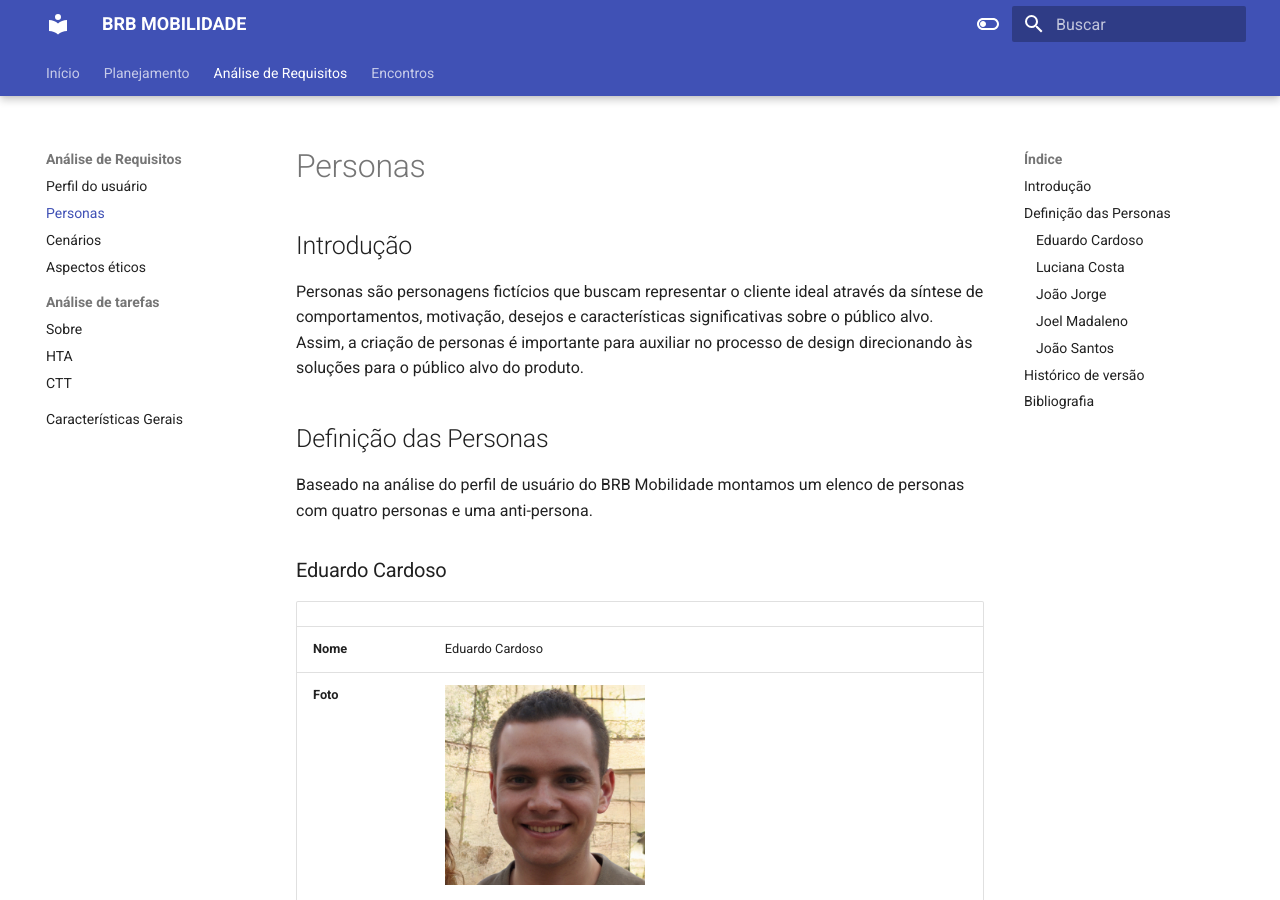
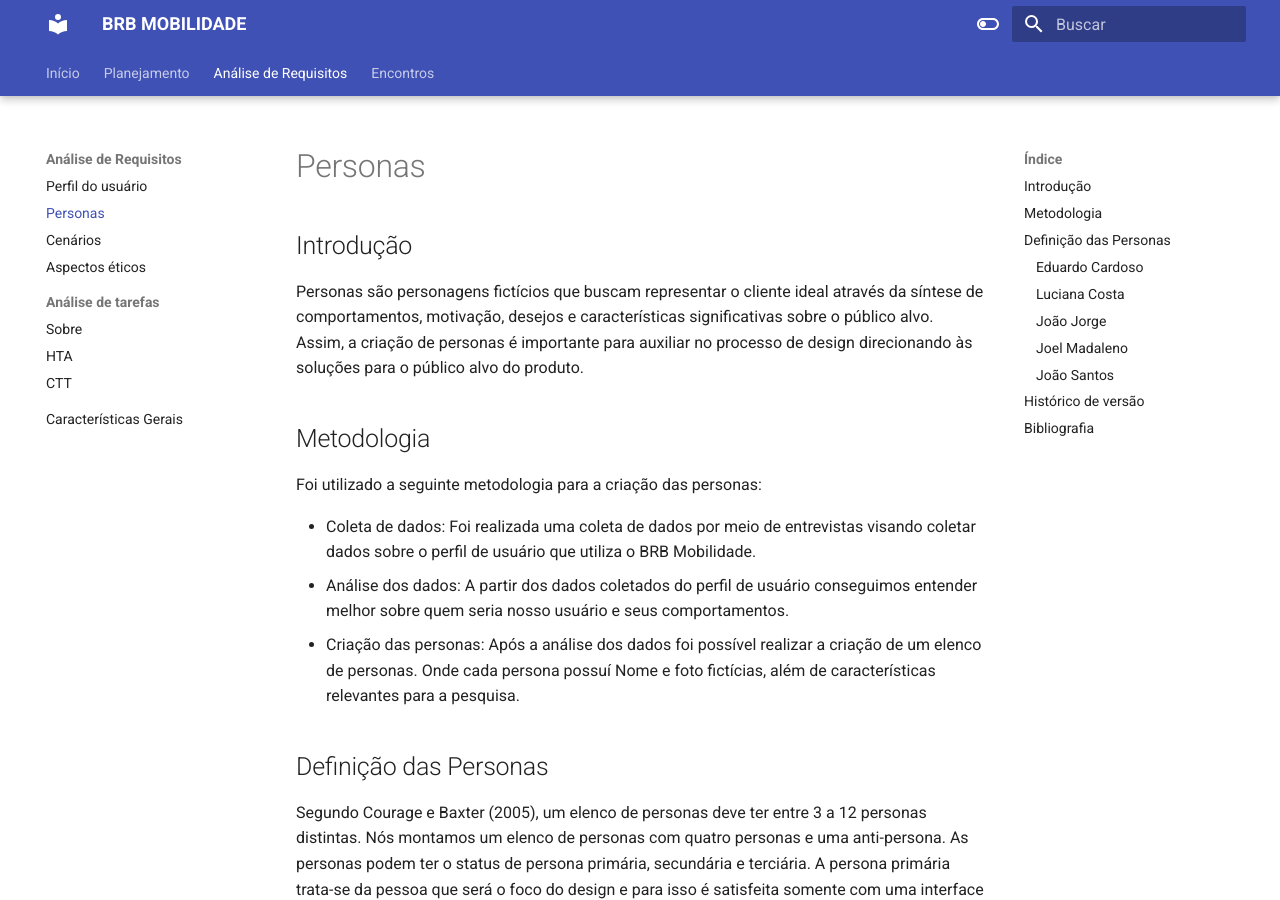
Before and after one commit to Interacao-Humano-Computador/2023.2--BRB-Mobilidade, an MkDocs documentation site: the page built from docs/analiseRequisitos/personas.md, in a window 1280 px wide and 900 px high. Built offline with MkDocs 1.6.1 and Material for MkDocs 9.7.7, drawn with Linux system fonts in a browser that asks for light colours; some of the changed text lies outside the part shown.

Commit message:
Corrige página de personas baseado nos feedbacks do professor

```diff
--- a/docs/analiseRequisitos/personas.md
+++ b/docs/analiseRequisitos/personas.md
@@ -4,9 +4,17 @@
 
 Personas são personagens fictícios que buscam representar o cliente ideal através da síntese de comportamentos, motivação, desejos e características significativas sobre o público alvo. Assim, a criação de personas é importante para auxiliar no processo de design direcionando às soluções para o público alvo do produto.
 
+## Metodologia
+
+Foi utilizado a seguinte metodologia para a criação das personas:
+
+- Coleta de dados: Foi realizada uma coleta de dados por meio de entrevistas visando coletar dados sobre o perfil de usuário que utiliza o BRB Mobilidade.
+- Análise dos dados: A partir dos dados coletados do perfil de usuário conseguimos entender melhor sobre quem seria nosso usuário e seus comportamentos.
+- Criação das personas: Após a análise dos dados foi possível realizar a criação de um elenco de personas. Onde cada persona possuí Nome e foto fictícias, além de características relevantes para a pesquisa.
+
 ## Definição das Personas
 
-Baseado na análise do perfil de usuário do BRB Mobilidade montamos um elenco de personas com quatro personas e uma anti-persona.
+Segundo Courage e Baxter (2005), um elenco de personas deve ter entre 3 a 12 personas distintas. Nós montamos um elenco de personas com quatro personas e uma anti-persona. As personas podem ter o status de persona primária, secundária e terciária. A persona primária trata-se da pessoa que será o foco do design e para isso é satisfeita somente com uma interface projetada para ela. A persona secundária no geral fica satisfeita com a interface feita para a primária. Já a terciária seria aquela que não se encaixa em nenhum dos outros dois e são satisfeitas com as soluções da primeira ou da segunda.
 
 ### Eduardo Cardoso
 |                      |                      |
@@ -90,3 +99,5 @@ Baseado na análise do perfil de usuário do BRB Mobilidade montamos um elenco d
 
 > Design thinking : inovação em negócios | Maurício Vianna... [et al.]. -
 Rio de Janeiro : MJV Press, 2012
+
+> BARBOSA, S. D. J.; SILVA, B. S. Interação Humano-Computador. Rio de Janeiro: Elsevier, 2011.
```
Also changed, not shown: other parts of docs/analiseRequisitos/personas.md (+1 -0 lines).
